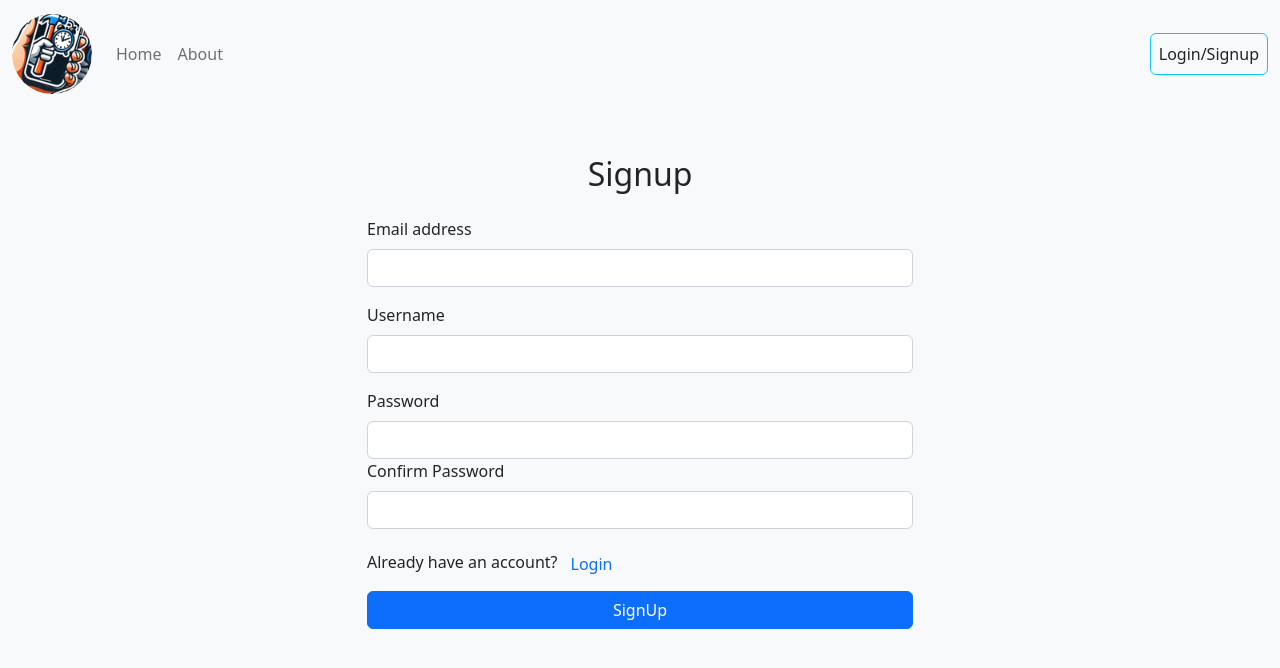
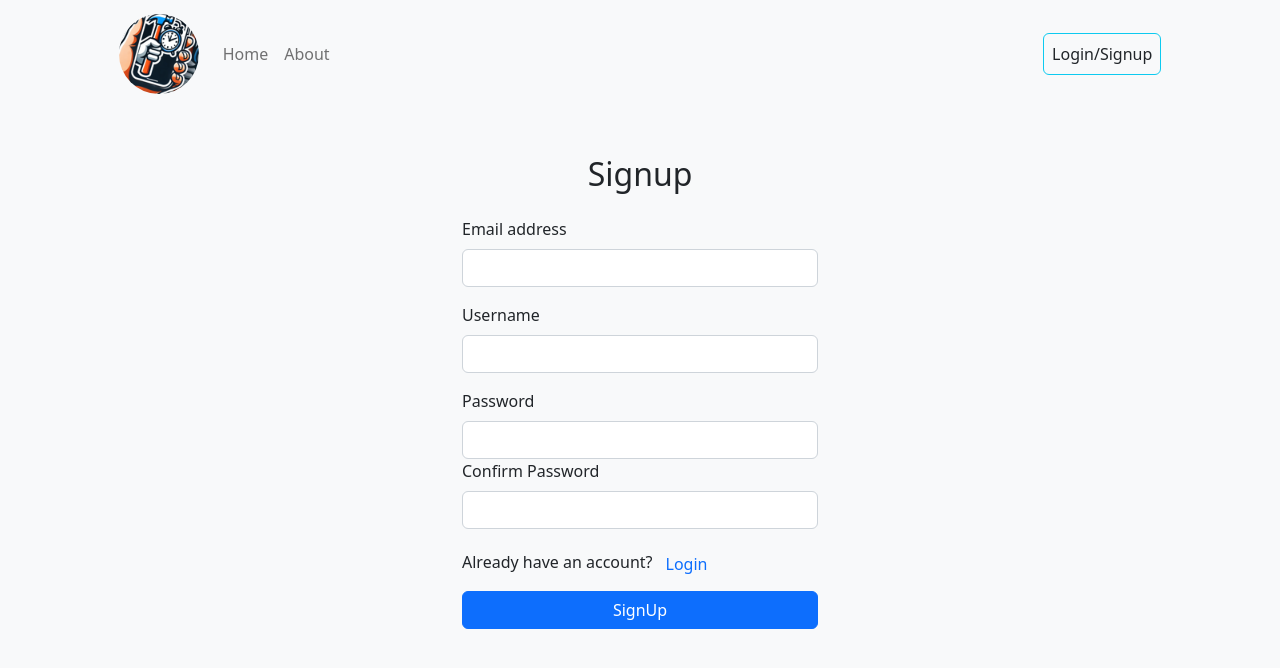
Before and after one commit to tomdu3/todo-flask, a Flask app: page /signup in a window 1280 px wide. Shown: the top 668 px of the page. Run offline with Flask 3, Linux system fonts and the light colour scheme.

Commit message:
refresh navbar style with more padding

```diff
--- a/templates/base.html
+++ b/templates/base.html
@@ -20,7 +20,7 @@
 <body class="d-flex flex-column min-vh-100 bg-light">
   <!-- Navigation Bar -->
   <nav class="navbar navbar-expand-lg bg-light">
-    <div class="container-fluid">
+    <div class="container col-10">
         <a class="navbar-brand" href="{{ url_for('index') }}">
             <img id="logo" src="{{ url_for('static', filename='img/logo.png') }}" alt="Logo" class="d-inline-block align-text-top img-fluid rounded-circle">
         </a>
--- a/templates/login.html
+++ b/templates/login.html
@@ -7,7 +7,7 @@
     <h2 class="text-center mb-4">Login</h2>
     <form action="{{ url_for('login') }}" method="post" class="mx-auto">
         <div class="row justify-content-center">
-            <div class="col-10 col-md-6">
+            <div class="col-10 col-md-4">
                 <div class="mb-3">
                     <label for="email" class="form-label">Email address</label>
                     <input type="email" class="form-control" id="email" name="email" required>
--- a/templates/signup.html
+++ b/templates/signup.html
@@ -7,7 +7,7 @@
     <h2 class="text-center mb-4">Signup</h2>
     <form action="{{ url_for('signup') }}" method="post" class="mx-auto">
         <div class="row justify-content-center">
-            <div class="col-10 col-md-6">
+            <div class="col-10 col-md-4">
                 <div class="mb-3">
                     <label for="email" class="form-label">Email address</label>
                     <input type="email" class="form-control" id="email" name="email" required>
```
